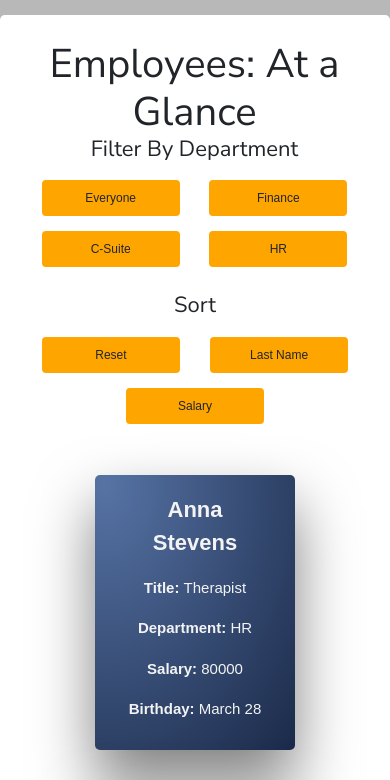
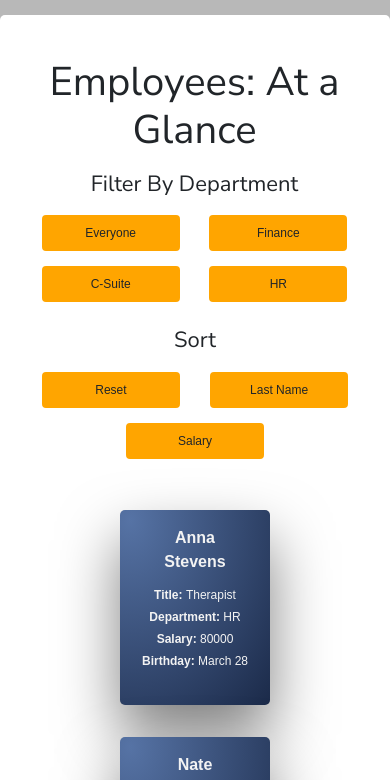
Before and after one commit to colinstevens06/16-employee-directory, a React (Create React App) app: page / in a window 390 px wide. Shown: the top 780 px of the page. Built offline with nearby package versions, Linux system fonts and the light colour scheme.

Commit message:
mobile edits

```diff
--- a/src/App.css
+++ b/src/App.css
@@ -45,3 +45,9 @@
   font-family: 'Nunito Sans', sans-serif;
 
 }
+
+@media only screen and (max-width: 415px) {
+  .main-header-container {
+    margin-bottom: 35px;
+  }
+}
--- a/src/components/Employee-Card/style.css
+++ b/src/components/Employee-Card/style.css
@@ -16,12 +16,11 @@
   padding-left: 1rem;
   padding-right: 1rem;
   font-size: 15px;
-
+  list-style-type: none;
 }
 
 .card-title {
-  font-size:
-  22px;
+  font-size: 22px;
 }
 
 .content > ul {
@@ -29,11 +28,27 @@
   padding: 0;
 }
 
-.card > .content {
-  list-style-type: none;
-}
-
 .card > .content > ul > li {
   margin-top: 18px;
 list-style-type: none;
 }
+
+@media only screen and (max-width: 415px) {
+  .card {
+    width: 150px;
+    height: 195px;
+    padding-top: 12px;
+  }
+
+  .card-title {
+    font-size: 16px;
+  }
+
+  .card > .content {
+    font-size: 12px;
+  }
+
+  .card > .content > ul > li {
+    margin-top: 4px;
+  }
+}
```
